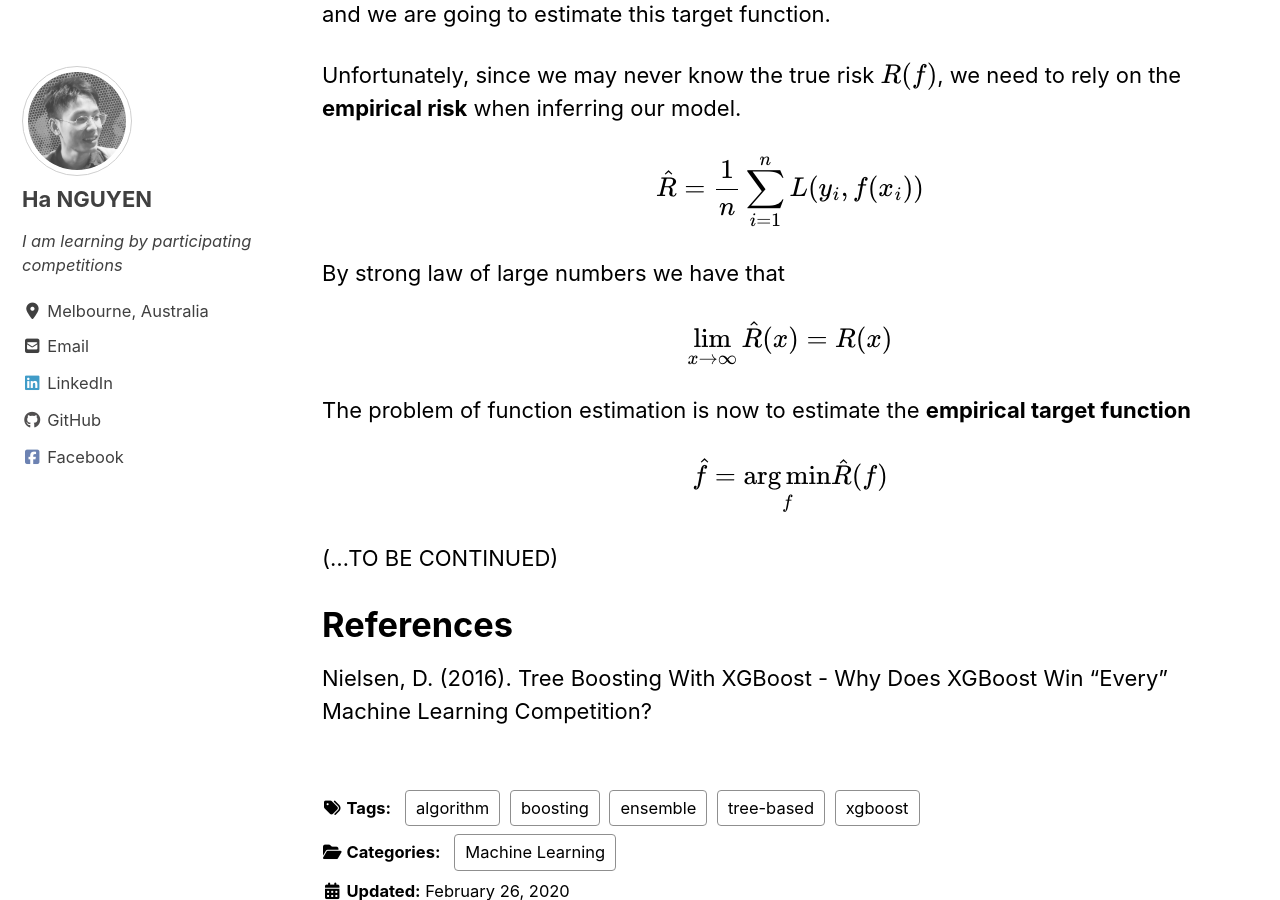
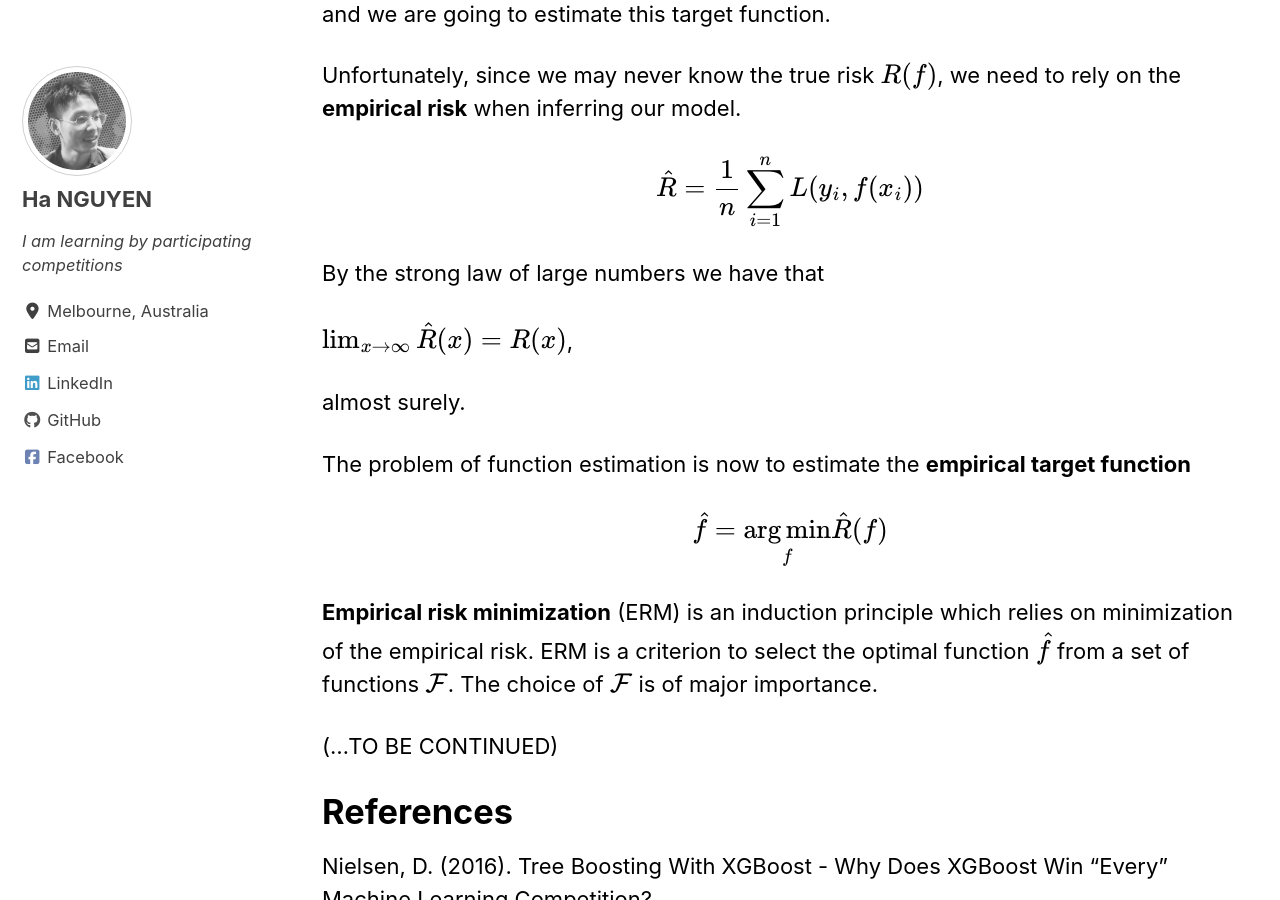
Before and after one commit to datasciblog/datasciblog.github.io, a Jekyll site: the page built from _posts/2020-02-26-tree-boosting-03.md, in a window 1280 px wide and 900 px high, scrolled down 1584 px. Built offline with Jekyll 4.4.1, drawn with Linux system fonts in a browser that asks for light colours; cached includes are drawn as plain includes; nearby versions of some CDN libraries; formulas are drawn with MathJax 3.

Commit message:
Update 2020-02-26-tree-boosting-03.md

```diff
--- a/_posts/2020-02-26-tree-boosting-03.md
+++ b/_posts/2020-02-26-tree-boosting-03.md
@@ -49,13 +49,21 @@ Unfortunately, since we may never know the true risk $R(f)$, we need to rely on
 
 $$\hat{R} = \frac{1}{n} \sum\limits_{i=1}^n L(y_i, f(x_i))$$
 
-By strong law of large numbers we have that
+By the strong law of large numbers we have that
 
-$$\lim_{x\to\infty} \hat{R}(x) = R(x)$$
+$$\lim_{x\to\infty} \hat{R}(x) = R(x)$$,
+
+almost surely.
 
 The problem of function estimation is now to estimate the **empirical target function**
 
 $$\hat{f} = \underset{f}{\arg\min} \hat{R}(f)$$
+
+
+**Empirical risk minimization** (ERM) is an induction principle which relies on minimization of the empirical risk. ERM is a criterion to select the optimal function $\hat{f}$ from a set of functions $\mathcal{F}$. The choice of $\mathcal{F}$ is of major importance.
+
+
+
 
 (...TO BE CONTINUED)
 
```
